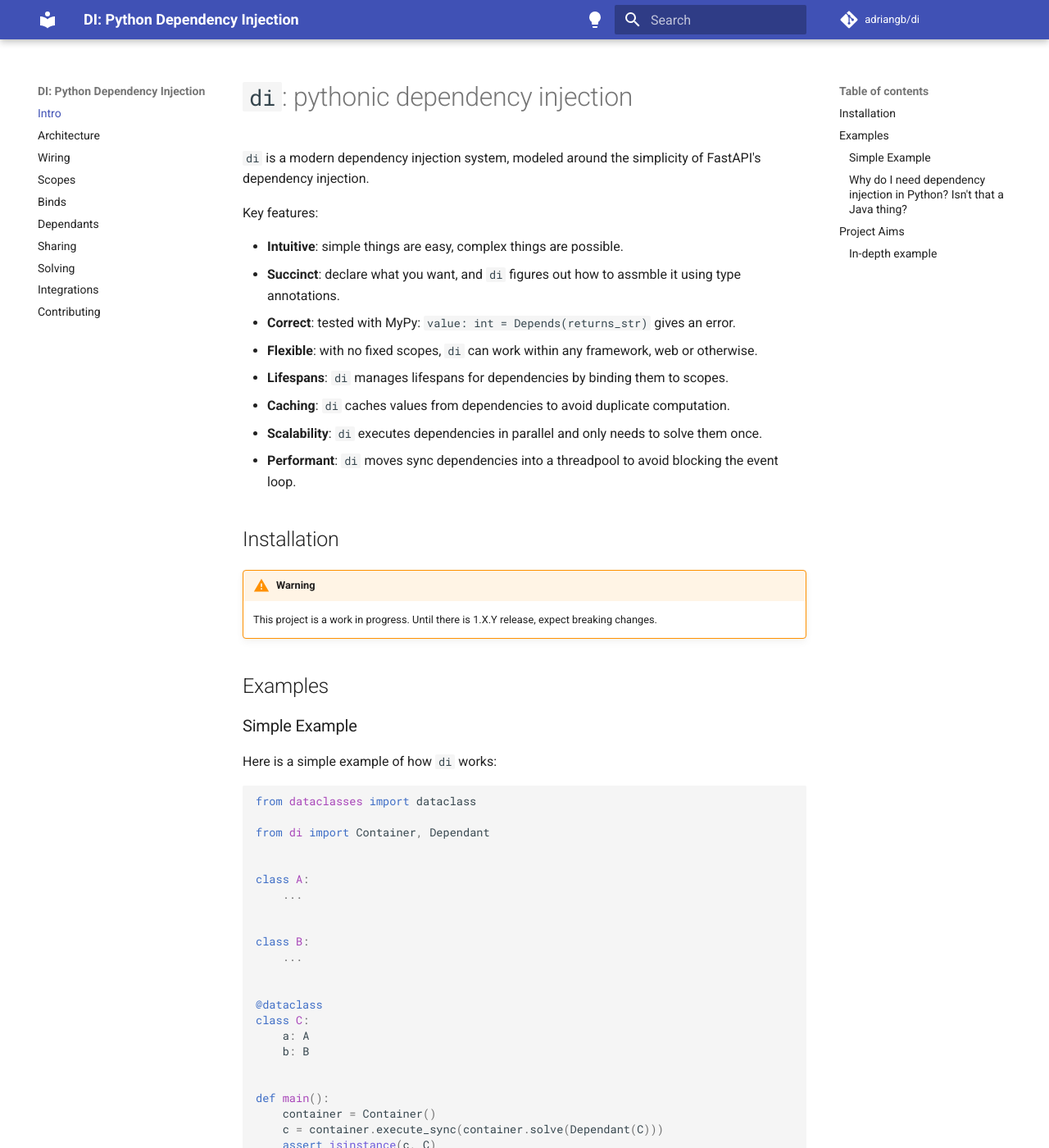
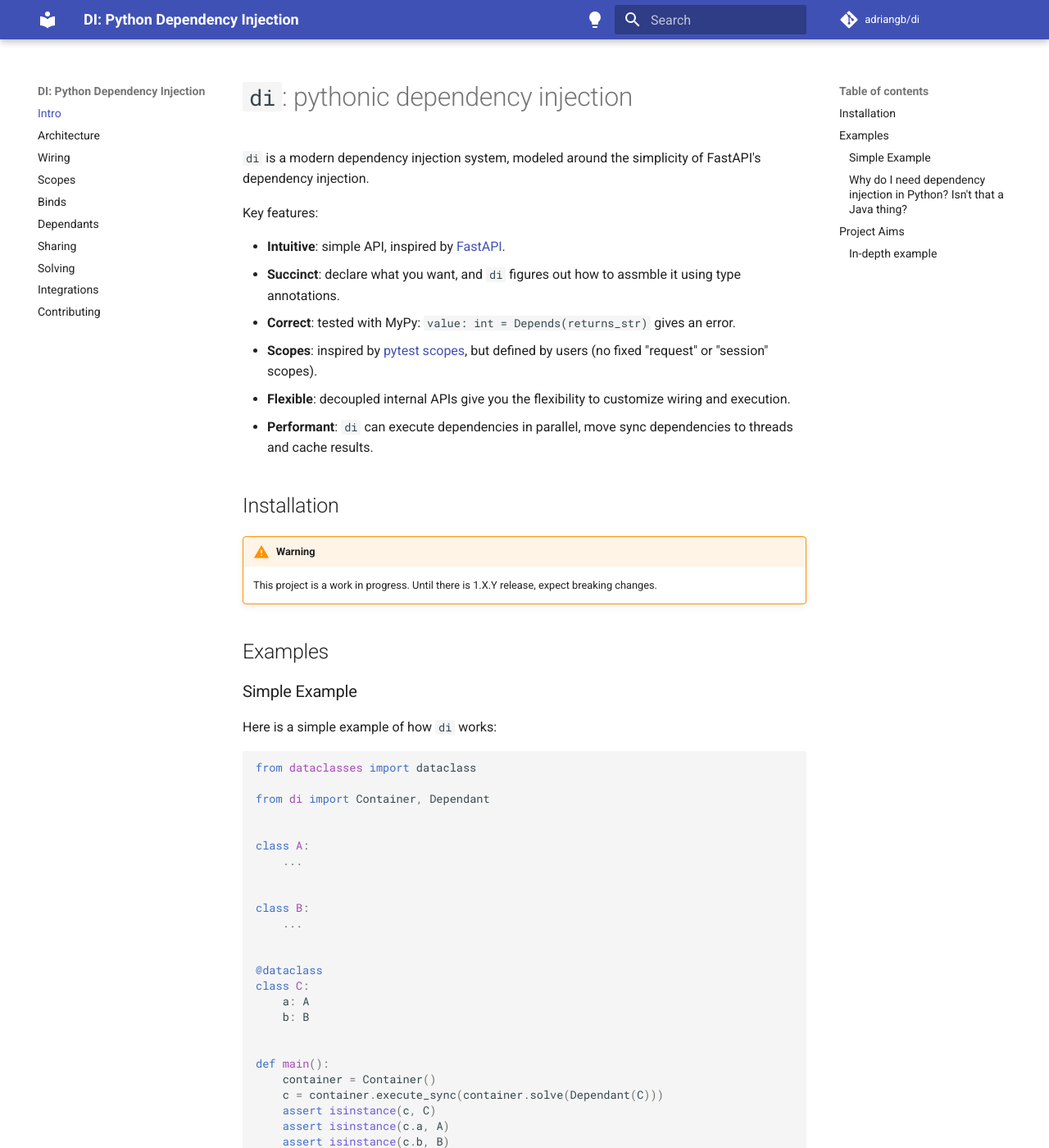
Before and after one commit to adriangb/di, an MkDocs documentation site: the page built from docs/README.md, in a window 1280 px wide and 1400 px high. Shown: the whole window at 82% size. Built offline with MkDocs 1.6.1 and Material for MkDocs 9.7.7, drawn with Linux system fonts in a browser that asks for light colours; comment, search, counter and statistics services are not loaded; the version menu is left out; some of the changed text lies outside the part shown.

Commit message:
doc: add reference to pytest fixtures and clean up architecture diagram

```diff
--- a/docs/README.md
+++ b/docs/README.md
@@ -4,14 +4,12 @@
 
 Key features:
 
-- **Intuitive**: simple things are easy, complex things are possible.
+- **Intuitive**: simple API, inspired by [FastAPI].
 - **Succinct**: declare what you want, and `di` figures out how to assmble it using type annotations.
 - **Correct**: tested with MyPy: `value: int = Depends(returns_str)` gives an error.
-- **Flexible**: with no fixed scopes, `di` can work within any framework, web or otherwise.
-- **Lifespans**: `di` manages lifespans for dependencies by binding them to scopes.
-- **Caching**: `di` caches values from dependencies to avoid duplicate computation.
-- **Scalability**: `di` executes dependencies in parallel and only needs to solve them once.
-- **Performant**: `di` moves sync dependencies into a threadpool to avoid blocking the event loop.
+- **Scopes**: inspired by [pytest scopes], but defined by users (no fixed "request" or "session" scopes).
+- **Flexible**: decoupled internal APIs give you the flexibility to customize wiring and execution.
+- **Performant**: `di` can execute dependencies in parallel, move sync dependencies to threads and cache results.
 
 ## Installation
 
@@ -45,13 +43,9 @@
 It is a common misconception that traditional software design principles do not apply to Python.
 As a matter of fact, you are probably using a lot of these techniques already!
 
-For example, the `transport` argument to httpx's Client ([docs](https://www.python-httpx.org/advanced/#custom-transports)) is an excellent example of dependency injection.
+For example, the `transport` argument to httpx's Client ([docs](https://www.python-httpx.org/advanced/#custom-transports)) is an excellent example of dependency injection. Pytest, arguably the most popular Python test framework, uses dependency injection in the form of [pytest fixtures].
 
-Most web frameworks employ inversion of control: when you define a view / controller, the web framework calls you! The same thing applies to CLIs (like [click]) or TUIs (like [Textual]).
-
-This is especially true for many newer webframeworks that not only use inversion of control but also dependency injection. Two great examples of this are [FastAPI] and [BlackSheep].
-
-This project was born out of a desire to generalize and improve upon FastAPI's dependency injection system so that it can be used outside of FastAPI and even in other libraries.
+Most web frameworks employ inversion of control: when you define a view / controller, the web framework calls you! The same thing applies to CLIs (like [click]) or TUIs (like [Textual]). This is especially true for many newer webframeworks that not only use inversion of control but also dependency injection. Two great examples of this are [FastAPI] and [BlackSheep].
 
 For a more comprehensive overview of Python projectes related to dependency injection, see [Awesome Dependency Injection in Python].
 
@@ -116,3 +110,5 @@
 [BlackSheep]: https://www.neoteroi.dev/blacksheep/dependency-injection/
 [Awesome Dependency Injection in Python]: https://github.com/sfermigier/awesome-dependency-injection-in-python
 [python-dependency-injector]: https://github.com/ets-labs/python-dependency-injector
+[pytest scopes]: https://docs.pytest.org/en/6.2.x/fixture.html#scope-sharing-fixtures-across-classes-modules-packages-or-session
+[pytest fixtures]: https://docs.pytest.org/en/6.2.x/fixture.html
--- a/pyproject.toml
+++ b/pyproject.toml
@@ -1,6 +1,6 @@
 [tool.poetry]
 name = "di"
-version = "0.32.8"
+version = "0.32.9"
 description = "Autowiring dependency injection"
 authors = ["Adrian Garcia Badaracco <adrian@adriangb.com>"]
 readme = "README.md"
```
Also changed, not shown: docs/architecture.md (+3 -2 lines), docs/architecture.png.
